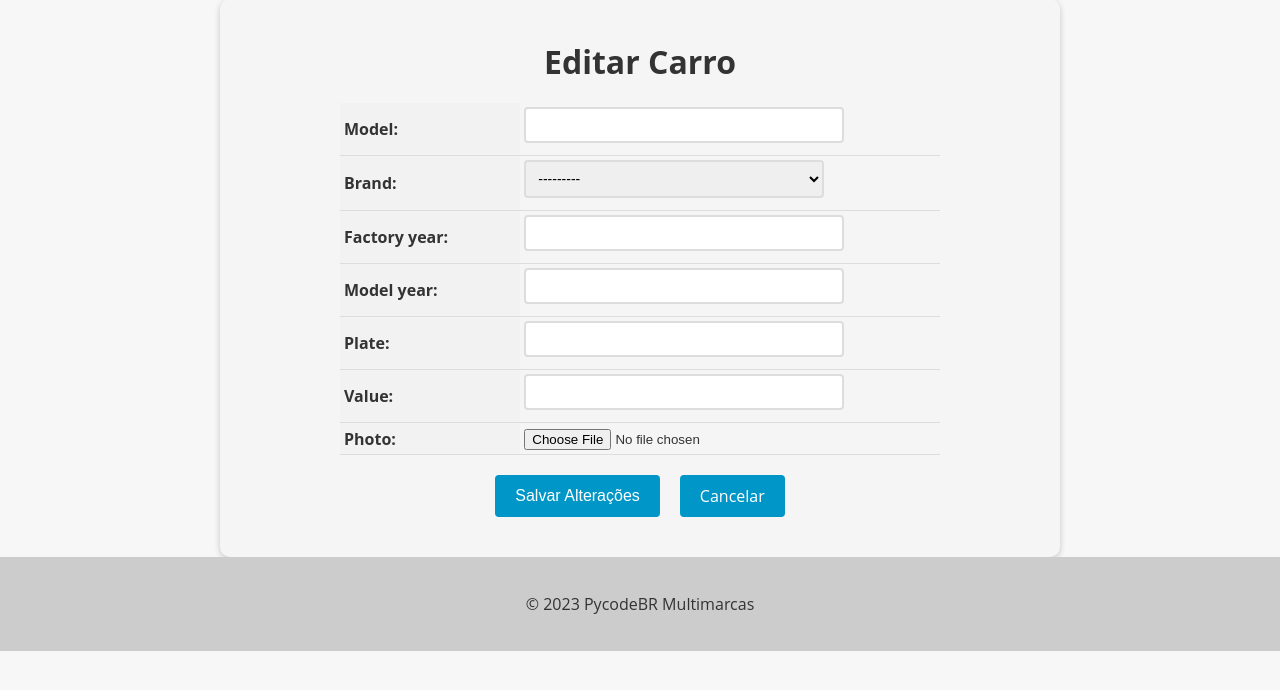
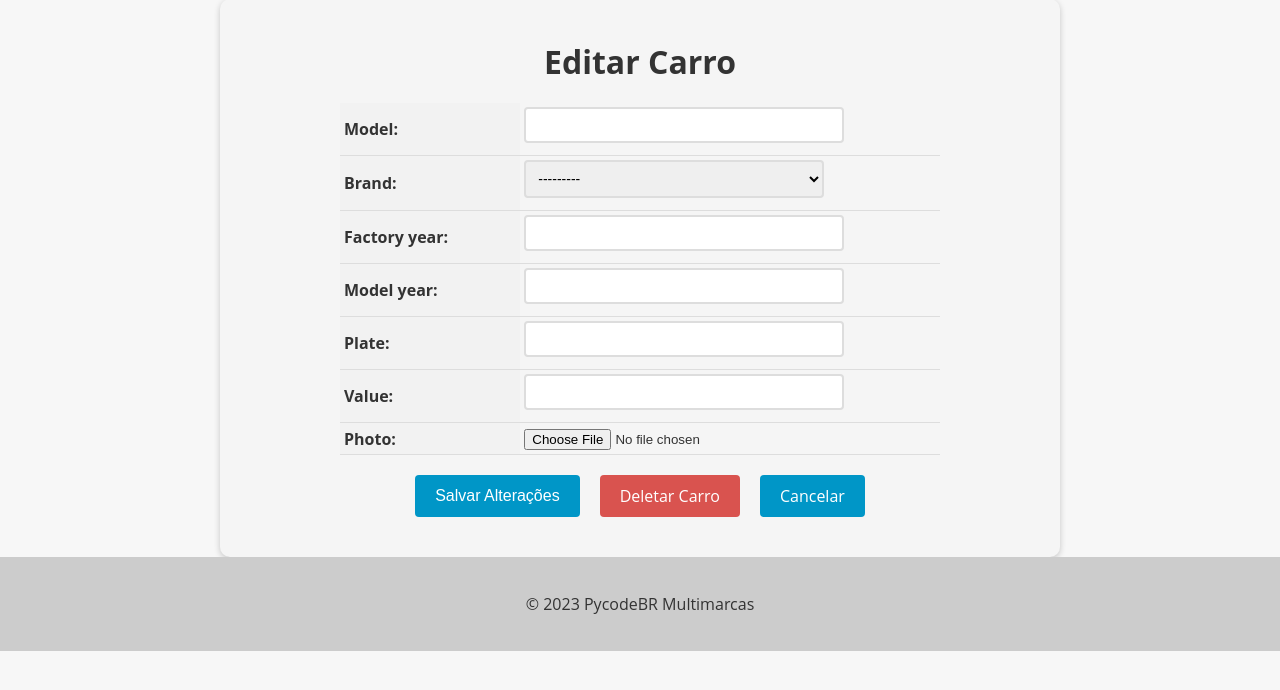
Before and after one commit to tertudev/carros-retro, a Django app: template cars/templates/car_update.html in a window 1280 px wide. Shown: the part 51-741 px from the top of the page. Run offline with Django 5.2, Linux system fonts and the light colour scheme; the template is opened without the code that fills it: values that come from a table or form of the project are taken from there, others are empty.

Commit message:
feat(html): add delete button to car update template

```diff
--- a/cars/templates/car_update.html
+++ b/cars/templates/car_update.html
@@ -121,6 +121,7 @@
     <div>
         <div class="buttons-container">
             <input type="submit" value="Salvar Alterações" class="btn btn-primary">
+            <a href="{% url 'car_delete' pk=object.pk %}" class="btn btn-danger">Deletar Carro</a>
             <a href="{% url 'cars_list' %}" class="btn btn-secondary">Cancelar</a>
         </div>
     </div>
```
